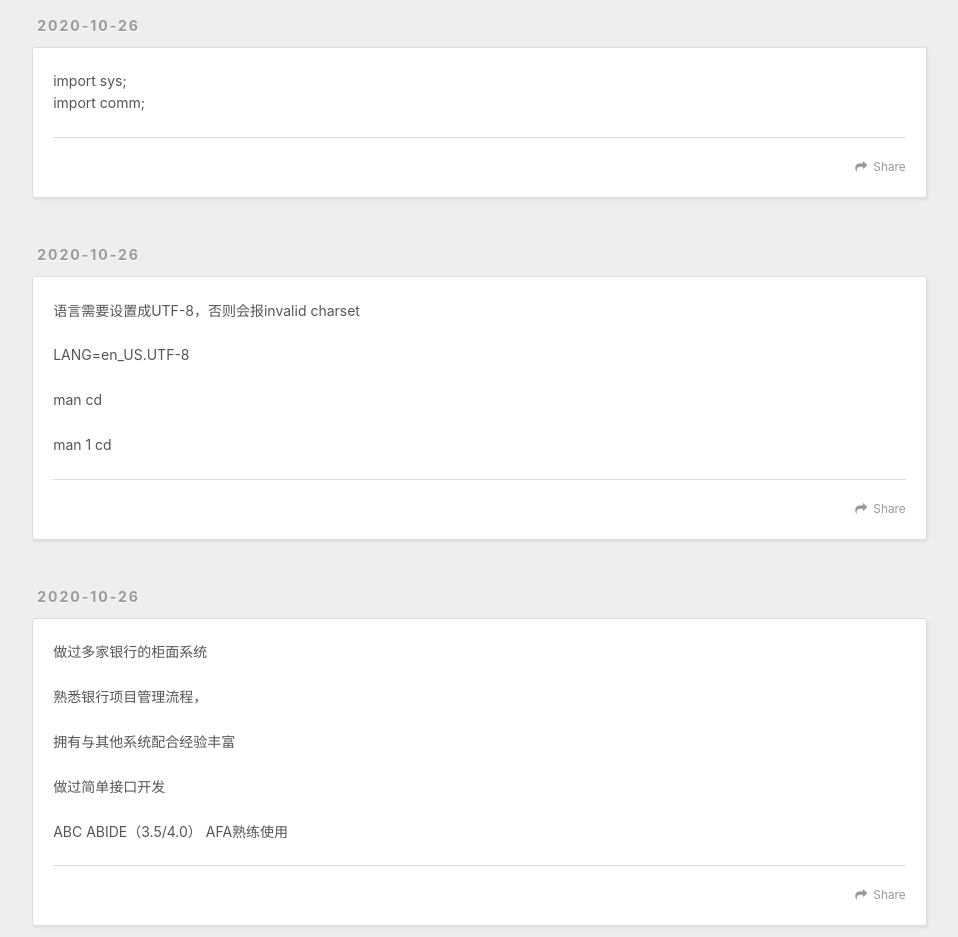
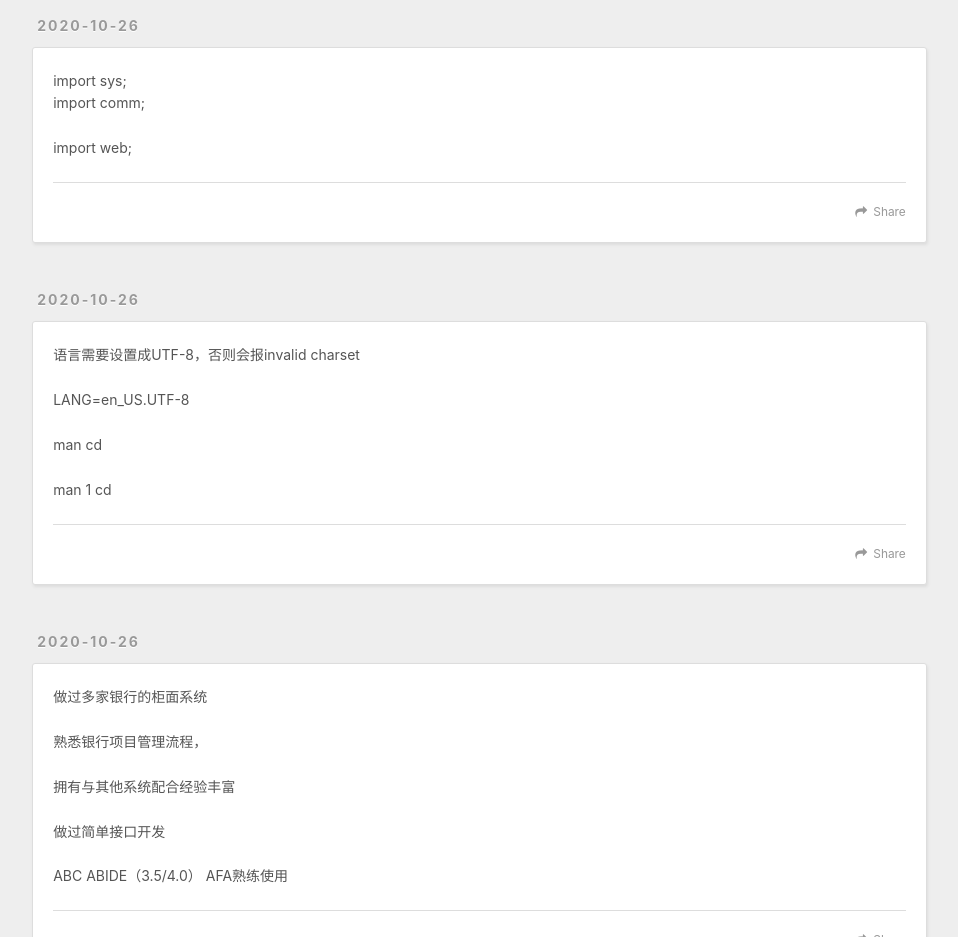
Before and after one commit to DebugKing-GoGoGo/DebugKing-GoGoGo.github.io, a plain HTML site: page index.html in a window 1280 px wide. Shown: the part 3340-4277 px from the top of the page, without its empty margins (8-966 px from the left). Drawn offline with nearby package versions, Linux system fonts and the light colour scheme.

Commit message:
Site updated: 2021-04-24 22:51:16

```diff
--- a/index.html
+++ b/index.html
@@ -148,6 +148,7 @@
     <div class="article-entry" itemprop="articleBody">
 
         <p>import sys;<br>import comm;</p>
+<p>import web;</p>
 
 
     </div>
```
Also changed, not shown: 2020/10/26/test/index.html (+4 -3 lines).
